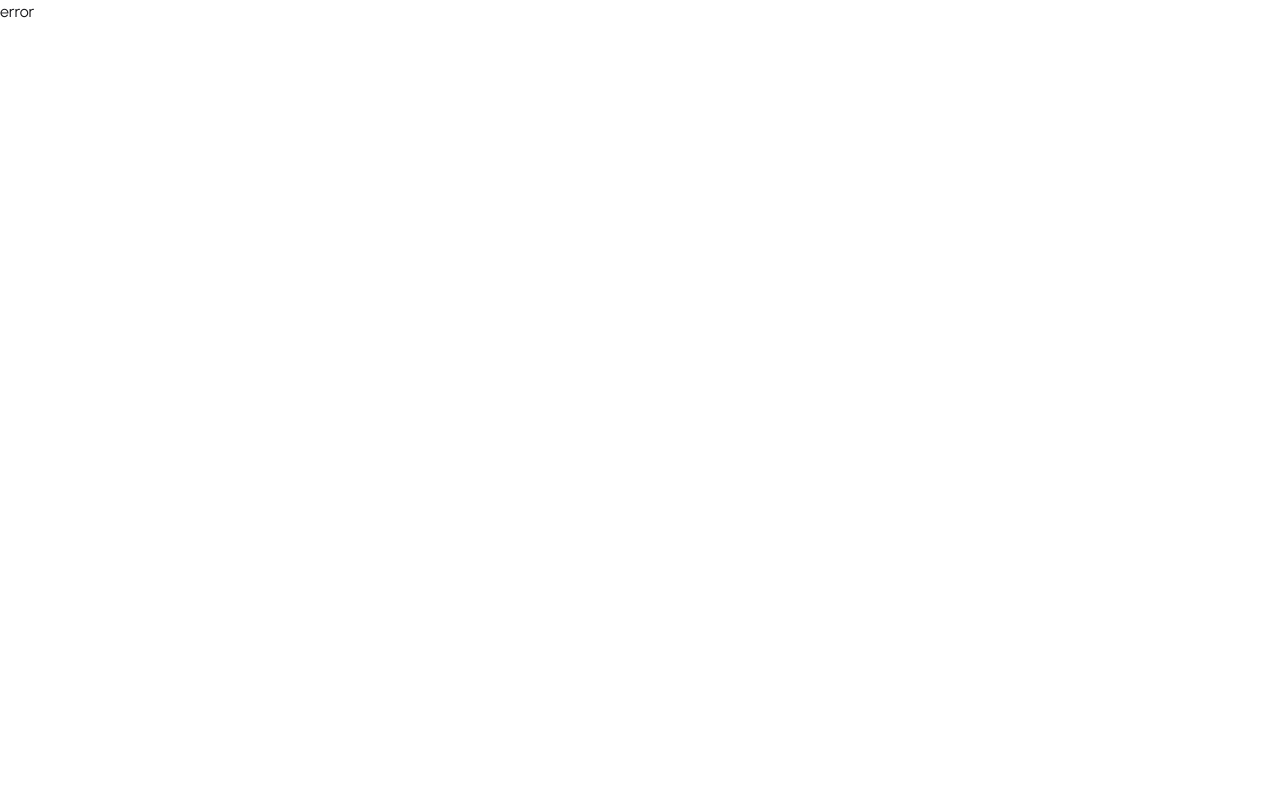
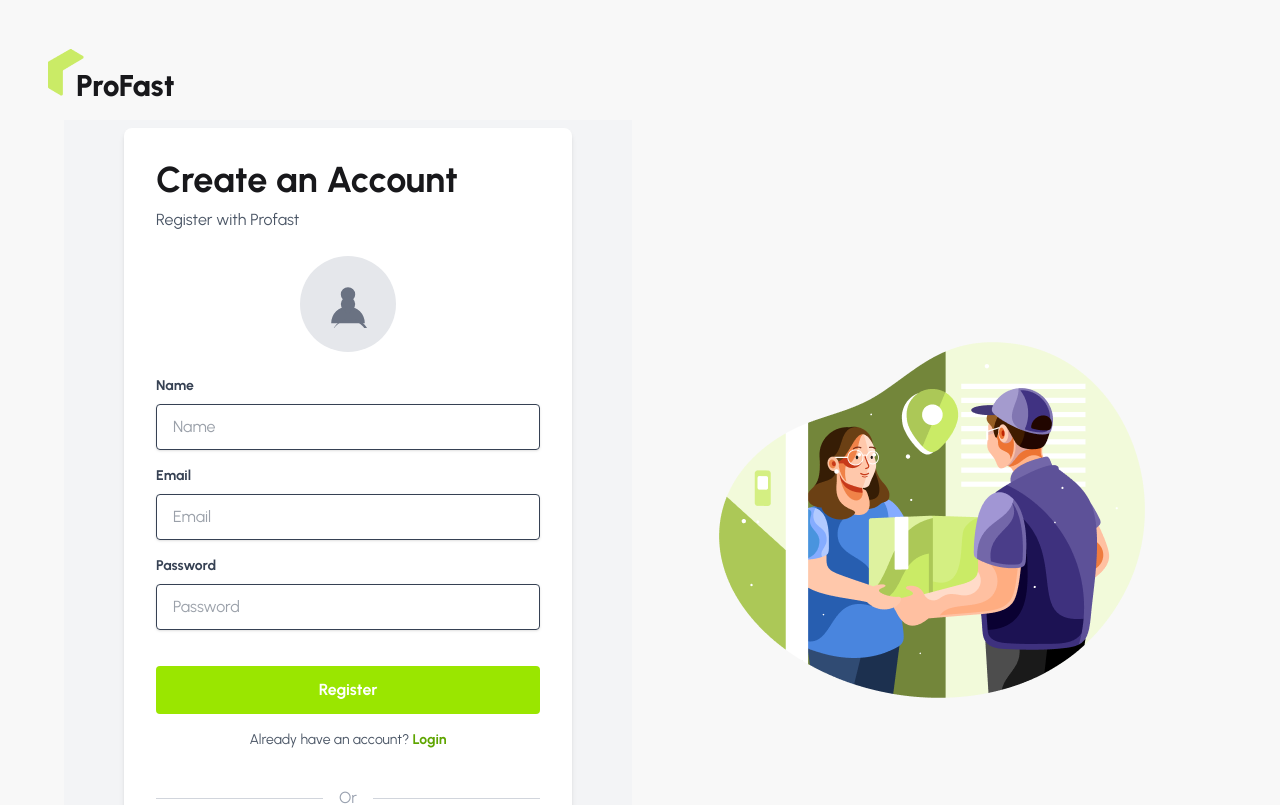
Before and after one commit to mdasifalijihat/zeep-deleviry, a React (Vite) app: page /register in a window 1280 px wide. Before the commit this address had no page. Shown: the top 805 px of the page. Built offline with nearby package versions, Linux system fonts and the light colour scheme.

Commit message:
add register form react hook

```diff
--- a/package.json
+++ b/package.json
@@ -13,6 +13,7 @@
     "@tailwindcss/vite": "^4.1.10",
     "aos": "^2.3.4",
     "daisyui": "^5.0.43",
+    "firebase": "^11.9.1",
     "lucide-react": "^0.518.0",
     "react": "^19.1.0",
     "react-dom": "^19.1.0",
--- a/src/components/pages/Authentication/Login/Login.jsx
+++ b/src/components/pages/Authentication/Login/Login.jsx
@@ -1,8 +1,9 @@
 import React from "react";
 import { useForm } from "react-hook-form";
+import { Link } from "react-router";
 
 const Login = () => {
-  const {register, handleSubmit } = useForm();
+  const {register, handleSubmit, formState:{errors} } = useForm();
 
   const onSubmit = data => {
     console.log(data)
@@ -42,16 +43,23 @@ const Login = () => {
             <input
               type="password"
               id="password"
-              {...register("password")}
+              {...register("password", {required:true, minLength:6})}
+
               placeholder="Password"
               className="shadow appearance-none border rounded w-full py-3 px-4 text-gray-700 mb-3 leading-tight focus:outline-none focus:shadow-outline"
             />
-            <a
+            {
+                errors.password?.type === 'required' && <p className="text-red-500">password is required </p>
+            }
+            {
+                errors.password?.type === 'minLength' && <p className="text-red-500">password must be 6 characters or longer </p>
+            }
+            <Link
               href="#"
               className="inline-block align-baseline font-bold text-sm text-gray-600 hover:text-gray-800"
             >
               Forget Password?
-            </a>
+            </Link>
           </div>
 
           <div className="mb-4">
@@ -66,9 +74,9 @@ const Login = () => {
 
         <p className="text-center text-gray-600 text-sm mb-4">
           Don't have any account?{" "}
-          <a href="#" className="font-bold text-lime-600 hover:text-lime-800">
+          <Link to={'/register'}  className="font-bold text-lime-600 hover:text-lime-800">
             Register
-          </a>
+          </Link>
         </p>
 
         <div className="relative flex py-5 items-center">
--- a/src/components/pages/Authentication/Register/Register.jsx
+++ b/src/components/pages/Authentication/Register/Register.jsx
@@ -1,9 +1,132 @@
 import React from 'react';
+import { useForm } from 'react-hook-form';
+import { Link } from 'react-router';
 
 const Register = () => {
+    // Initialize react-hook-form
+    const {
+        register,
+        handleSubmit,
+        formState: { errors }
+    } = useForm();
+
+    // Function to handle form submission
+    const onSubmit = (data) => {
+        console.log("Form Data:", data);
+        // Here you would typically send the data to your backend for registration
+        alert("Registration attempt with: " + JSON.stringify(data, null, 2));
+    };
+
     return (
-        <div>
+        <div className="min-h-screen flex items-center justify-center bg-gray-100">
+            <div className="bg-white p-8 rounded-lg shadow-md w-full max-w-md">
+                <h1 className="text-4xl font-bold mb-2">Create an Account</h1>
+                <p className="text-gray-600 mb-6">Register with Profast</p>
 
+                {/* Avatar placeholder */}
+                <div className="flex justify-center mb-6">
+                    <div className="bg-gray-200 rounded-full h-24 w-24 flex items-center justify-center text-gray-500">
+                        {/* You can replace this with an actual image upload component or icon */}
+                        <svg xmlns="http://www.w3.org/2000/svg" className="h-12 w-12" viewBox="0 0 20 20" fill="currentColor">
+                            <path fillRule="evenodd" d="M10 9a3 3 0 100-6 3 3 0 000 6zm-7 9a7 7 0 1114 0H3z" clipRule="evenodd" />
+                            <path fillRule="evenodd" d="M10 13a3 3 0 100-6 3 3 0 000 6z" clipRule="evenodd" /> {/* User head */}
+                            <path fillRule="evenodd" d="M10 17a7 7 0 00-7 7H3a8 8 0 0116 0h-1a7 7 0 00-7-7z" clipRule="evenodd" /> {/* User body */}
+                            <path d="M10 11a1 1 0 011 1v1a1 1 0 11-2 0v-1a1 1 0 011-1z" /> {/* Arrow up for upload */}
+                        </svg>
+                    </div>
+                </div>
+
+                <form onSubmit={handleSubmit(onSubmit)}>
+                    <div className="mb-4">
+                        <label htmlFor="name" className="block text-gray-700 text-sm font-bold mb-2">
+                            Name
+                        </label>
+                        <input
+                            type="text"
+                            id="name"
+                            placeholder="Name"
+                            className={`shadow appearance-none border rounded w-full py-3 px-4 text-gray-700 leading-tight focus:outline-none focus:shadow-outline ${errors.name ? 'border-red-500' : ''}`}
+                            {...register("name", { required: "Name is required" })}
+                        />
+                        {errors.name && (
+                            <p className="text-red-500 text-xs italic mt-1">{errors.name.message}</p>
+                        )}
+                    </div>
+
+                    <div className="mb-4">
+                        <label htmlFor="email" className="block text-gray-700 text-sm font-bold mb-2">
+                            Email
+                        </label>
+                        <input
+                            type="email"
+                            id="email"
+                            placeholder="Email"
+                            className={`shadow appearance-none border rounded w-full py-3 px-4 text-gray-700 leading-tight focus:outline-none focus:shadow-outline ${errors.email ? 'border-red-500' : ''}`}
+                            {...register("email", {
+                                required: "Email is required",
+                                pattern: {
+                                    value: /^[A-Z0-9._%+-]+@[A-Z0-9.-]+\.[A-Z]{2,}$/i,
+                                    message: "Invalid email address"
+                                }
+                            })}
+                        />
+                        {errors.email && (
+                            <p className="text-red-500 text-xs italic mt-1">{errors.email.message}</p>
+                        )}
+                    </div>
+
+                    <div className="mb-6">
+                        <label htmlFor="password" className="block text-gray-700 text-sm font-bold mb-2">
+                            Password
+                        </label>
+                        <input
+                            type="password"
+                            id="password"
+                            placeholder="Password"
+                            className={`shadow appearance-none border rounded w-full py-3 px-4 text-gray-700 mb-3 leading-tight focus:outline-none focus:shadow-outline ${errors.password ? 'border-red-500' : ''}`}
+                            {...register("password", {
+                                required: "Password is required",
+                                minLength: {
+                                    value: 6,
+                                    message: "Password must be at least 6 characters"
+                                }
+                            })}
+                        />
+                        {errors.password && (
+                            <p className="text-red-500 text-xs italic mt-1">{errors.password.message}</p>
+                        )}
+                    </div>
+
+                    <div className="mb-4">
+                        <button
+                            type="submit"
+                            className="w-full bg-lime-400 hover:bg-lime-500 text-white font-bold py-3 px-4 rounded focus:outline-none focus:shadow-outline"
+                        >
+                            Register
+                        </button>
+                    </div>
+                </form>
+
+                <p className="text-center text-gray-600 text-sm mb-4">
+                    Already have an account?{' '}
+                    <Link to={'/login'} href="#" className="font-bold text-lime-600 hover:text-lime-800">
+                        Login
+                    </Link>
+                </p>
+
+                <div className="relative flex py-5 items-center">
+                    <div className="flex-grow border-t border-gray-300"></div>
+                    <span className="flex-shrink mx-4 text-gray-400">Or</span>
+                    <div className="flex-grow border-t border-gray-300"></div>
+                </div>
+
+                <button
+                    className="w-full bg-white border border-gray-300 text-gray-700 font-bold py-3 px-4 rounded-lg flex items-center justify-center space-x-2 hover:bg-gray-50 focus:outline-none focus:shadow-outline"
+                >
+                    <img src="https://www.google.com/images/branding/googleg/1x/googleg_standard_color_128dp.png" alt="Google logo" className="h-6 w-6" />
+                    <span>Register with google</span>
+                </button>
+            </div>
         </div>
     );
 };
--- /dev/null
+++ b/src/contexts/AuthContext/AuthProvider.jsx
@@ -0,0 +1,11 @@
+import React from 'react';
+
+const AuthProvider = () => {
+    return (
+        <div>
+
+        </div>
+    );
+};
+
+export default AuthProvider;
--- /dev/null
+++ b/src/firebase/Firebase.init.js
@@ -0,0 +1,19 @@
+// Import the functions you need from the SDKs you need
+import { initializeApp } from "firebase/app";
+import { getAuth } from "firebase/auth";
+// TODO: Add SDKs for Firebase products that you want to use
+// https://firebase.google.com/docs/web/setup#available-libraries
+
+// Your web app's Firebase configuration
+const firebaseConfig = {
+  apiKey: import.meta.env.VITE_apiKey,
+  authDomain: import.meta.env.VITE_authDomain,
+  projectId: import.meta.env.VITE_projectId,
+  storageBucket: import.meta.env.VITE_storageBucket,
+  messagingSenderId: import.meta.env.VITE_messagingSenderId,
+  appId: import.meta.env.VITE_appId,
+};
+
+// Initialize Firebase
+const app = initializeApp(firebaseConfig);
+export const auth = getAuth(app);
--- a/src/router/router.jsx
+++ b/src/router/router.jsx
@@ -5,6 +5,7 @@ import RootLayout from "../layouts/RootLayout";
 import Home from "../components/pages/Home/Home";
 import AuthLayout from "../layouts/AuthLayout";
 import Login from "../components/pages/Authentication/Login/Login";
+import Register from "../components/pages/Authentication/Register/Register";
 export const router = createBrowserRouter([
   {
     path: "/",
@@ -18,7 +19,8 @@ export const router = createBrowserRouter([
     path:'/',
     Component: AuthLayout,
     children:[
-      {path: 'login', Component: Login}
+      {path: 'login', Component: Login},
+      {path:'register', Component: Register}
     ]
   }
 ]);
```
Also changed, not shown: src/contexts/AuthContext/AuthContext.jsx (added), 1 other file (tests, documents, lock files or other folders).
